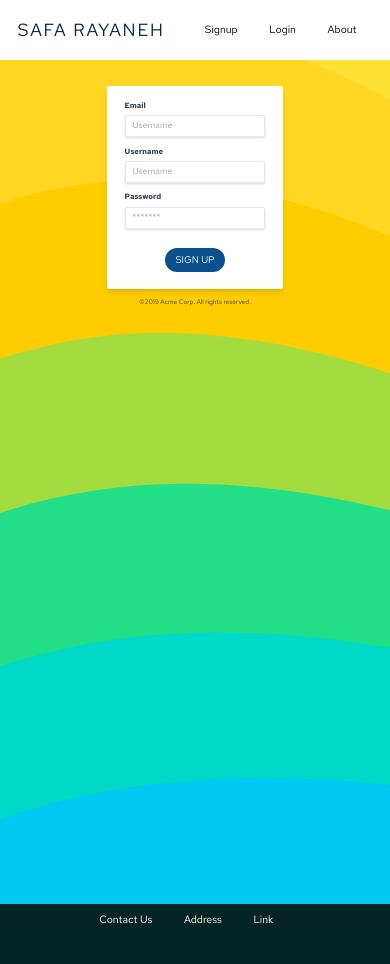
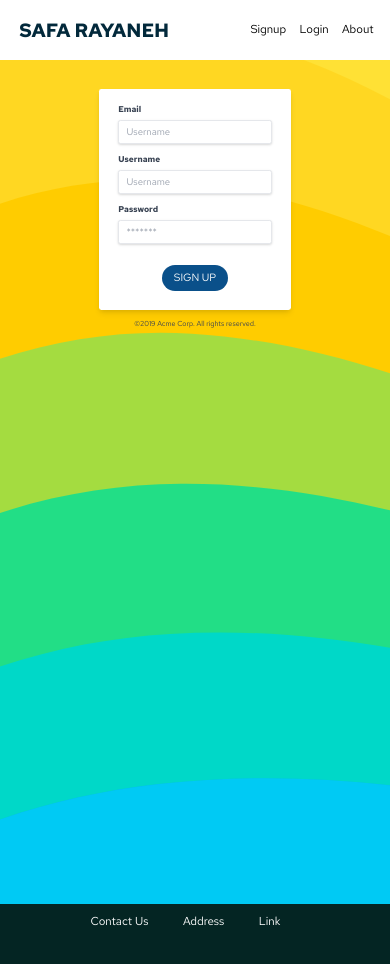
Before and after one commit to penkong/vue-safa, a Vue app in the folder safa/: page /signup in a window 390 px wide. Built offline with nearby package versions, Linux system fonts and the light colour scheme.

Commit message:
make more responsive landing comps

```diff
--- a/safa/src/components/Card/Card.scss
+++ b/safa/src/components/Card/Card.scss
@@ -8,20 +8,18 @@
   padding: 1rem 2rem;
   box-shadow: 0 7px 8px 3px rgba(0, 0, 0, 0.15);
   border-radius: 4px;
+  text-align: left;
   @include respond(tab-land) {
     width: 42%;
-    text-align: center;
-    margin: 1rem;
-    margin-right: 2rem;
+
   }
   @include respond(tab-port) {
     width: 45%;
-    margin: 1rem;
-    margin-right: 2rem;
+
   }
   @include respond(phone) {
     display: block;
-    width: 100%;
+    width: 90%;
     margin: 1rem auto;
   }
 }
--- a/safa/src/layout/Header/Header.scss
+++ b/safa/src/layout/Header/Header.scss
@@ -16,18 +16,25 @@
     position: absolute;
     left: 2rem;
     font-size: 2rem;
-    font-weight: 500;
+    font-weight: 600;
     letter-spacing: .2rem;
     color: rgb(2, 41, 59);
+    transition: all 0.3s ease-in;
 
     &:hover {
-      color: rgb(3, 127, 184);
+      color: rgb(2, 110, 160);
+    }
+
+    @include respond(phone) {
+      letter-spacing: 0;
     }
   }
+
   ul {
     display: flex;
     margin-left: auto;
     margin-right: 2rem;
+
     li {
       margin: 0 1rem;
       font-size: 1.2rem;
@@ -38,5 +45,20 @@
         background: rgb(3, 127, 184);
       }
     }
+
+    @include respond(phone) {
+      margin-right: 1rem;
+
+      li {
+      margin: 0 0.4rem;
+      font-size: 1.2rem;
+      padding: .2rem .3rem;
+      transition: all .2s ease-in;
+      &:hover {
+        color: white;
+        background: rgb(3, 127, 184);
+      }
+    }
+    }
   }
 }
--- a/safa/src/layout/Header/Header.vue
+++ b/safa/src/layout/Header/Header.vue
@@ -1,6 +1,6 @@
 <template>
   <nav class="header">
-    <router-link :to="{ name: 'Home' }" class="safa">SAFA RAYANEH</router-link>
+    <router-link :to="{ name: 'Home' }" class="safa safa--animated">SAFA RAYANEH</router-link>
     <ul>
       <li>
         <router-link :to="{ name: 'Signup' }">Signup</router-link>
--- a/safa/src/sass/base/_base.scss
+++ b/safa/src/sass/base/_base.scss
@@ -10,7 +10,7 @@ html {
   font-size: 16; //10px
   font-family: "Red Hat Text", sans-serif;
   overflow-x: hidden;
-  height: 100vw;
+  height: 100vh;
   @include respond(big-desktop) {
     font-size: 90%; // 12/16
   }
@@ -24,7 +24,7 @@ html {
   }
 
   @include respond(phone) {
-    font-size: 55%; //
+    font-size: 60%; //
   }
 }
 //
```
Also changed, not shown: safa/src/views/Home/Home.scss (+2 -3 lines).
